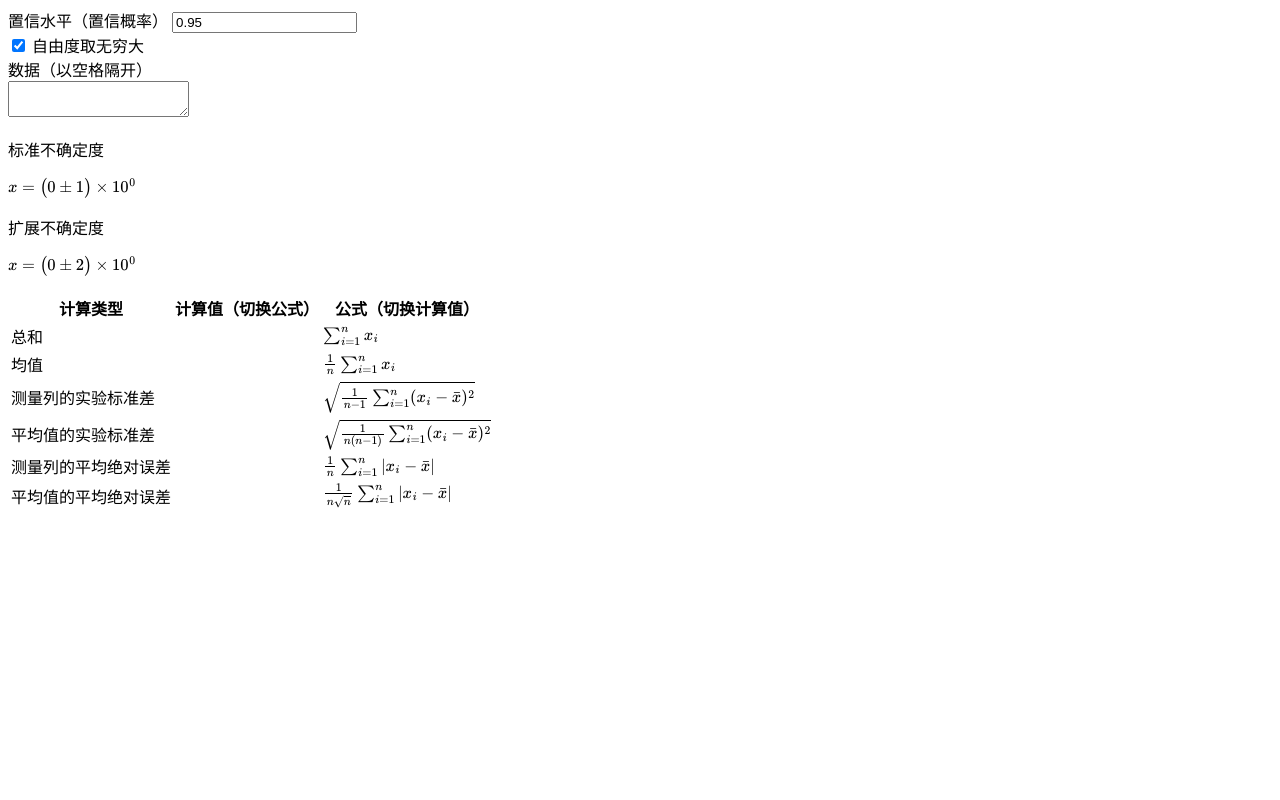
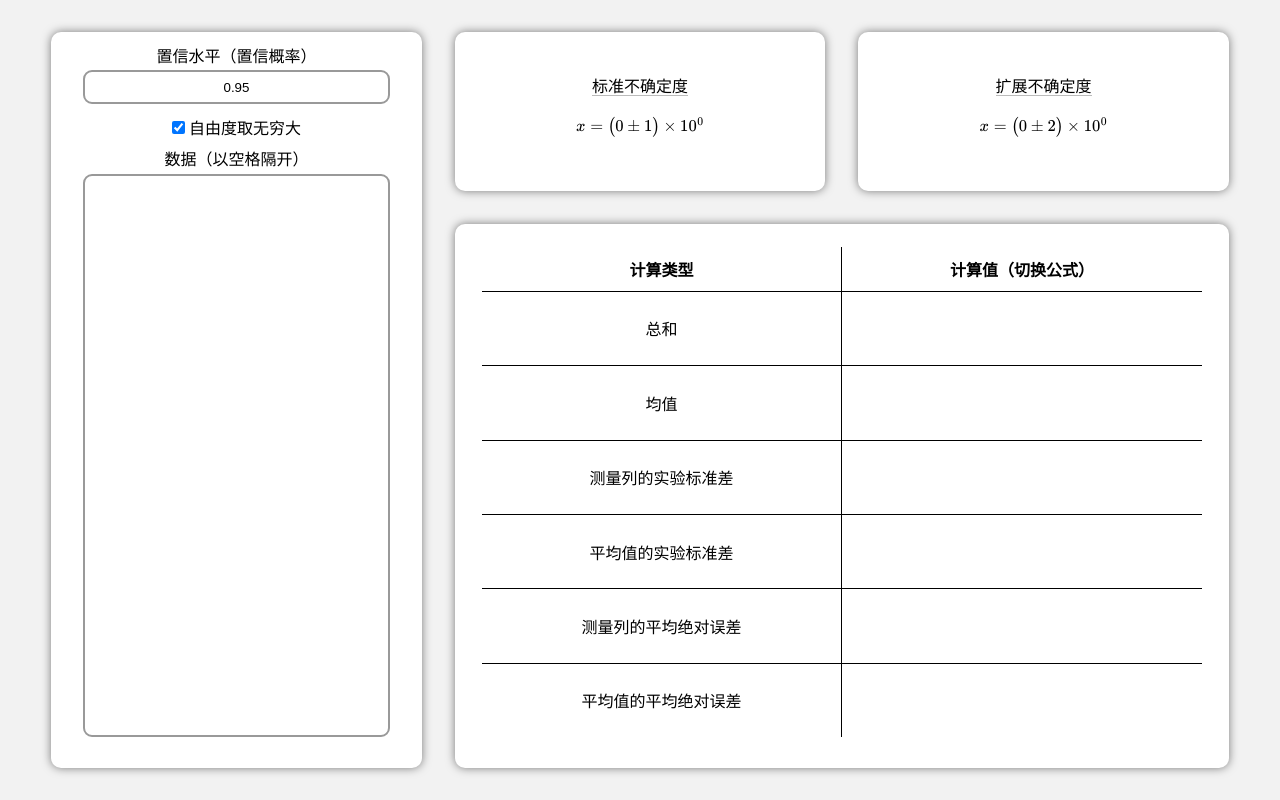
Before and after one commit to Eligneast/Eligneast.github.io, a plain HTML site: page index.html in a window 1280 px wide. Drawn offline with nearby package versions, Linux system fonts and the light colour scheme.

Commit message:
Update index.html

```diff
--- a/index.html
+++ b/index.html
@@ -7,7 +7,7 @@
     <meta name="viewport" content="width=device-width, initial-scale=1.0">
     <script src="https://cdn.jsdelivr.net/npm/mathjax@3/es5/tex-mml-chtml.js"></script>
     <title>大学物理实验误差计算器</title>
-    <link rel="stylesheet" href=".\css\main.css">
+    <link rel="stylesheet" href=".\main.css">
 </head>
 
 <body>
```
